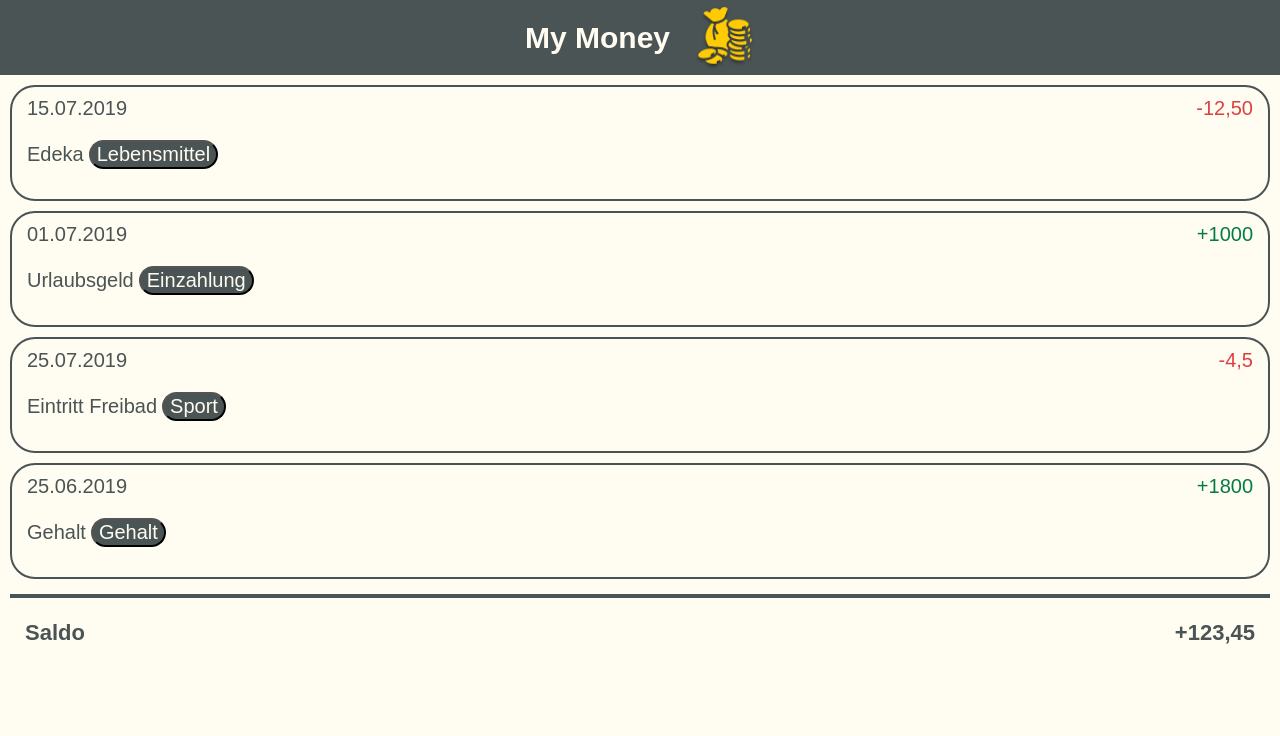
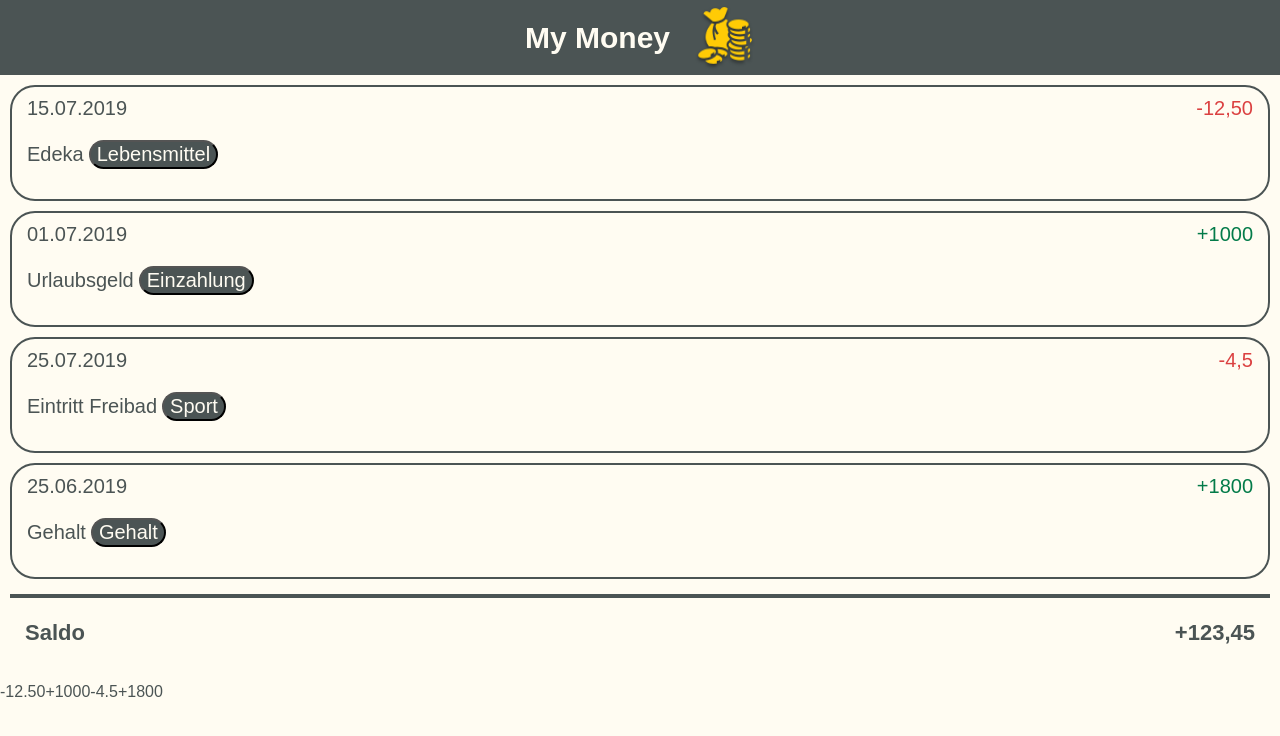
Before and after one commit to kathrinnoack/my-money, a React (Create React App) app: page / in a window 1280 px wide. Shown: the top 736 px of the page. Built offline with nearby package versions, Linux system fonts and the light colour scheme.

Commit message:
add CalculateSaldo.js

```diff
--- a/src/app/App.js
+++ b/src/app/App.js
@@ -3,6 +3,7 @@ import GlobalStyles from "./GlobalStyles";
 import List from "../pages/List";
 import Header from "../components/Header";
 import Saldo from "../components/Saldo";
+import CalculateSaldo from "../components/CalculateSaldo";
 
 function App({ title }) {
   return (
@@ -11,6 +12,7 @@ function App({ title }) {
       <Header title="My Money" />
       <List />
       <Saldo />
+      <CalculateSaldo />
     </div>
   );
 }
--- /dev/null
+++ b/src/components/CalculateSaldo.js
@@ -0,0 +1,11 @@
+import React from "react";
+import listData from "../pages/__mock__/list.json";
+
+function CalculateSaldo() {
+  const [list, setList] = React.useState(listData);
+
+  console.log(list.map(element => element.amount));
+  return <div>{list.map(element => element.amount)}</div>;
+}
+
+export default CalculateSaldo;
--- a/src/pages/List.js
+++ b/src/pages/List.js
@@ -5,7 +5,7 @@ import Header from "../components/Header.js";
 
 function List() {
   const [list, setList] = React.useState(listData);
-  console.log(list);
+
   function renderListItem(list) {
     return (
       <ListItem
```
